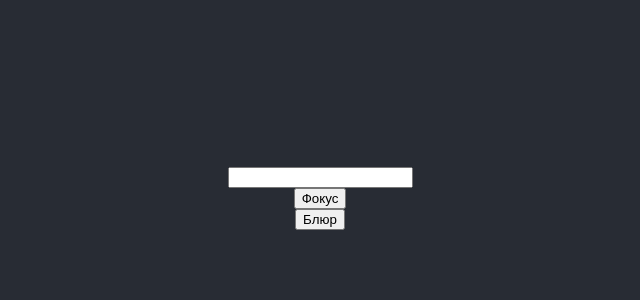
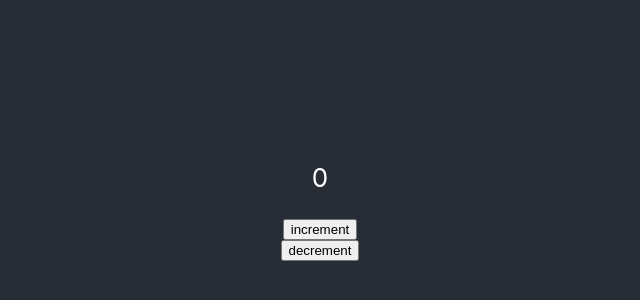
Before and after one commit to fendiana/react-homework, a React (Create React App) app: page / in a window 1280 px wide. Shown: the part 202-502 px from the top of the page, without its empty margins (320-960 px from the left). Built offline with nearby package versions, Linux system fonts and the light colour scheme.

Commit message:
Module practice

```diff
--- a/src/App.js
+++ b/src/App.js
@@ -1,22 +1,15 @@
-import { useRef } from "react";
-import UseEffect from "./UseEffect";
-import UseLayoutEffect from "./UseLayoutEffect";
-import UseState from "./UseState";
-import UseReducer from "./UseReducer";
-import UseRef from "./UseRef";
-
+import { useCallback, useEffect, useMemo, useState } from "react";
 import "./App.css";
+import { useCounter } from "./useCounter";
 
 function App() {
+  const { value, increment, decrement } = useCounter();
   return (
     <div className="App">
       <header className="App-header">
-        <UseRef />
-
-        {/* <UseReducer /> */}
-        {/* <UseState /> */}
-        {/* <UseLayoutEffect /> */}
-        {/* <UseEffect /> */}
+        <p>{value}</p>
+        <button onClick={increment}>increment</button>
+        <button onClick={decrement}>decrement</button>
       </header>
     </div>
   );
@@ -24,7 +17,62 @@ function App() {
 
 export default App;
 
-// З лекціїї
+// З лекції:
+
+// -----
+
+// приклади як звернутись:
+
+// const obj = {
+//   name: "diana",
+//   car: "toyota",
+// };
+
+// console.log(obj.name);
+
+// const { name: firstName, car } = obj;
+
+// console.log(firstName);
+// console.log(car);
+
+// -----
+
+// const [list, setList] = useState([1, 2, 3, 4, 5]);
+
+// const handleUseCallbackExample = useCallback(() => {
+//   setList([...list, 6]);
+// }, [])
+
+// useEffect(() => {
+//   handleUseCallbackExample; ()
+//   console.log('render ')
+// }, []);
+
+// const handleClick = () => setList([])
+
+// <button onClick={handleClick}>Click me</button>
+
+// -----
+
+// -----
+
+// const [list, setList] = useState([1, 2, 3, 4, 5]);
+
+// const memolizedList = useMemo(() => {
+//   return list;
+// }, [list]);
+
+// const handleListChange = () => {
+//   setList([...list, 6]);
+// };
+
+// console.log("render");
+
+// {memolizedList.map((item, index) => <p key={index}>{item}</p>)}
+// <button onClick={handleListChange}>Click me</button>;
+
+// ------
+
 // const inputRef = useRef();
 
 // const handleFocus = () => {
@@ -48,4 +96,6 @@ export default App;
 // {<input ref={inputRef} />;}
 // {<button onClick={handleFocus}>Focus me</button>;}
 
+// -----
+
 // const [isShowTimer, setIsShowTimer] = useState(false); // бульове значення варто починати з "is...""
--- /dev/null
+++ b/src/ChildComponent.js
@@ -0,0 +1,5 @@
+const ChildComponent = ({ item }) => {
+  return <p>{item}</p>;
+};
+
+export default ChildComponent;
--- /dev/null
+++ b/src/useCounter.js
@@ -0,0 +1,13 @@
+import { useState } from "react";
+
+export const useCounter = () => {
+  const [value, setValue] = useState(0);
+
+  const increment = () => {
+    setValue(value + 1);
+  };
+  const decrement = () => {
+    setValue(value - 1);
+  };
+  return { value, increment, decrement };
+};
```
Also changed, not shown: src/CounterComponent.js (deleted, +0 -11 lines), src/ListComponent.js (+7 -0 lines), src/RenderComponent.js (deleted, +0 -24 lines), src/SecondChildComponent.js (added, +8 -0 lines), src/TodosList.js (deleted, +0 -11 lines), src/UnmountComponent.js (deleted, +0 -13 lines).
